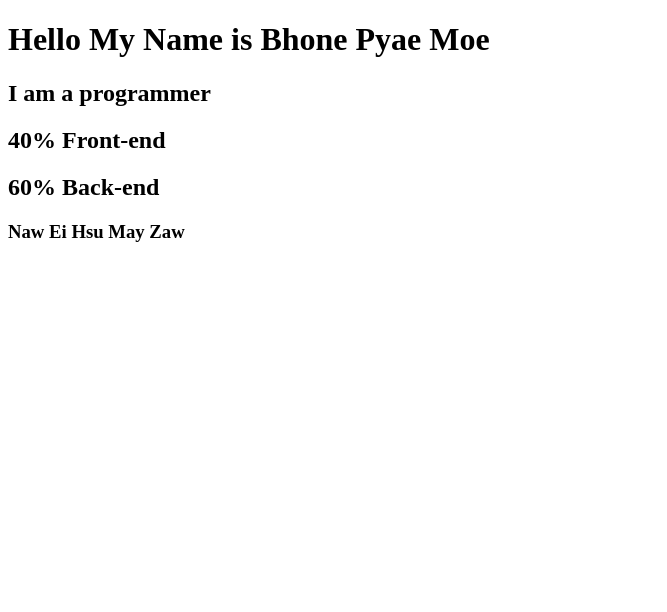
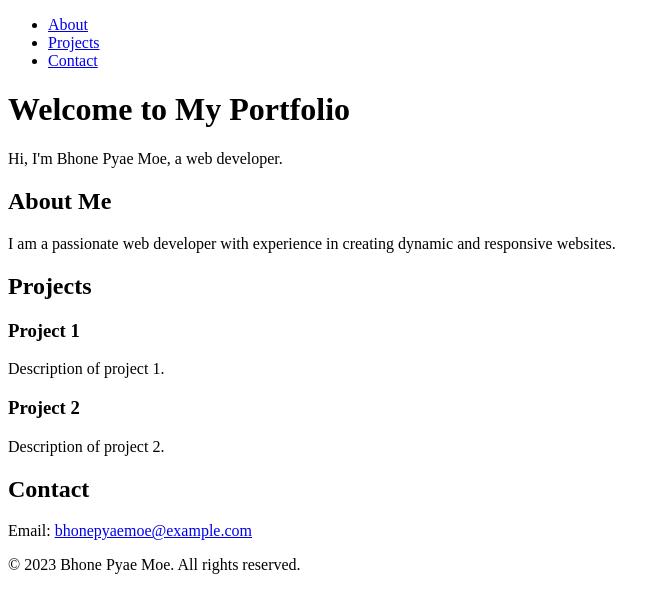
Before and after one commit to BhonePyaeMoe/bhonepyaemoe.github.io, a plain HTML site: page index.html in a window 1280 px wide. Shown: the whole page, without its empty margins (0-667 px from the left). Drawn offline with Linux system fonts and the light colour scheme.

Commit message:
AI Design

```diff
--- a/index.html
+++ b/index.html
@@ -9,16 +9,52 @@
   <body>
     <nav></nav>
 
-    <div>
-      <h1>Hello My Name is Bhone Pyae Moe</h1>
-
-      <h2>I am a programmer</h2>
-      <h2>40% Front-end</h2>
-      <h2>60% Back-end</h2>
-
-      <h3>Naw Ei Hsu May Zaw</h3>
-    </div>
+    <div></div>
 
     <script src="script.js"></script>
   </body>
 </html>
+<nav>
+  <ul>
+    <li><a href="#about">About</a></li>
+    <li><a href="#projects">Projects</a></li>
+    <li><a href="#contact">Contact</a></li>
+  </ul>
+</nav>
+
+<header>
+  <h1>Welcome to My Portfolio</h1>
+  <p>Hi, I'm Bhone Pyae Moe, a web developer.</p>
+</header>
+
+<section id="about">
+  <h2>About Me</h2>
+  <p>
+    I am a passionate web developer with experience in creating dynamic and
+    responsive websites.
+  </p>
+</section>
+
+<section id="projects">
+  <h2>Projects</h2>
+  <div class="project">
+    <h3>Project 1</h3>
+    <p>Description of project 1.</p>
+  </div>
+  <div class="project">
+    <h3>Project 2</h3>
+    <p>Description of project 2.</p>
+  </div>
+</section>
+
+<section id="contact">
+  <h2>Contact</h2>
+  <p>
+    Email:
+    <a href="mailto:bhonepyaemoe@example.com">bhonepyaemoe@example.com</a>
+  </p>
+</section>
+
+<footer>
+  <p>&copy; 2023 Bhone Pyae Moe. All rights reserved.</p>
+</footer>
```
